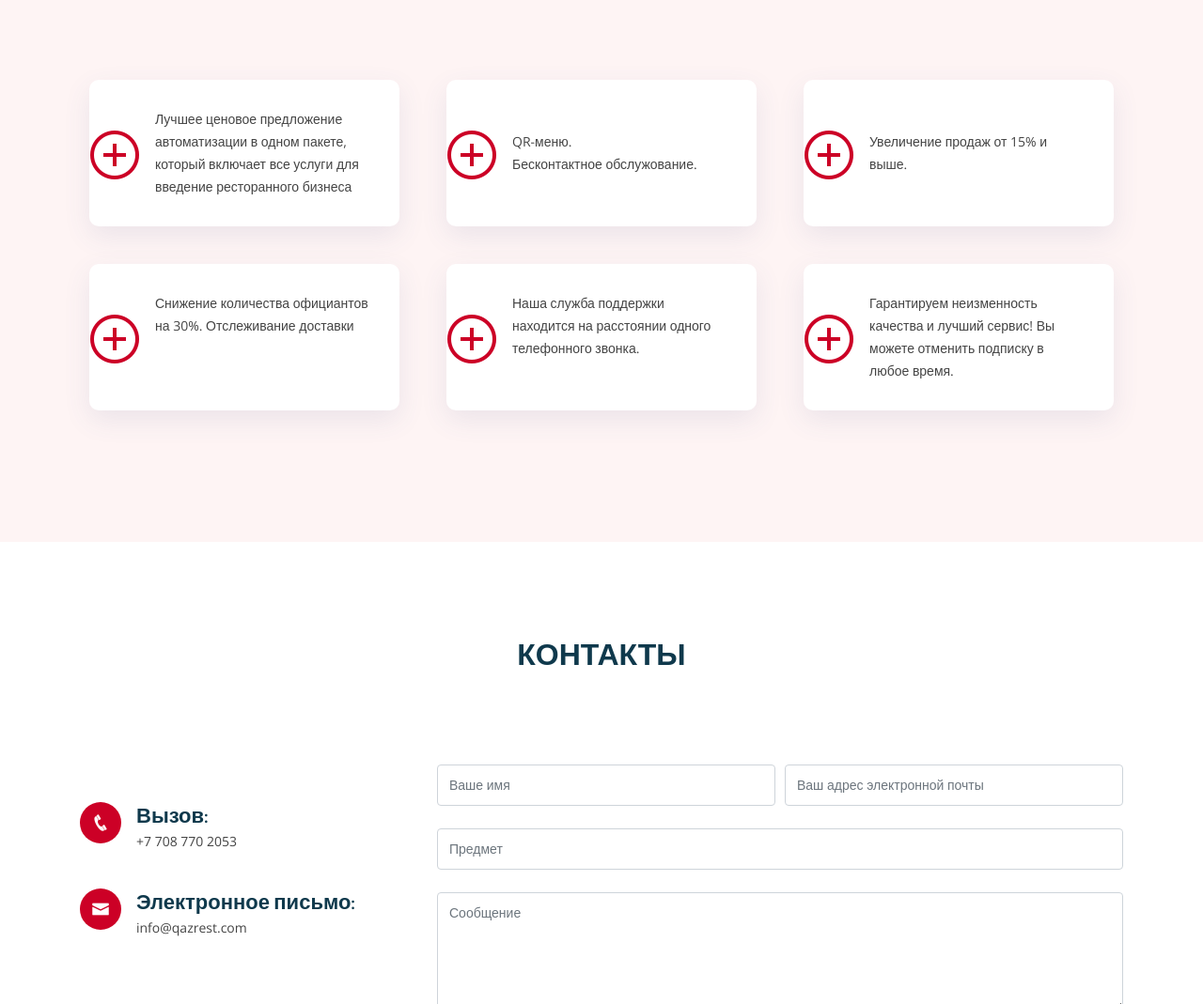
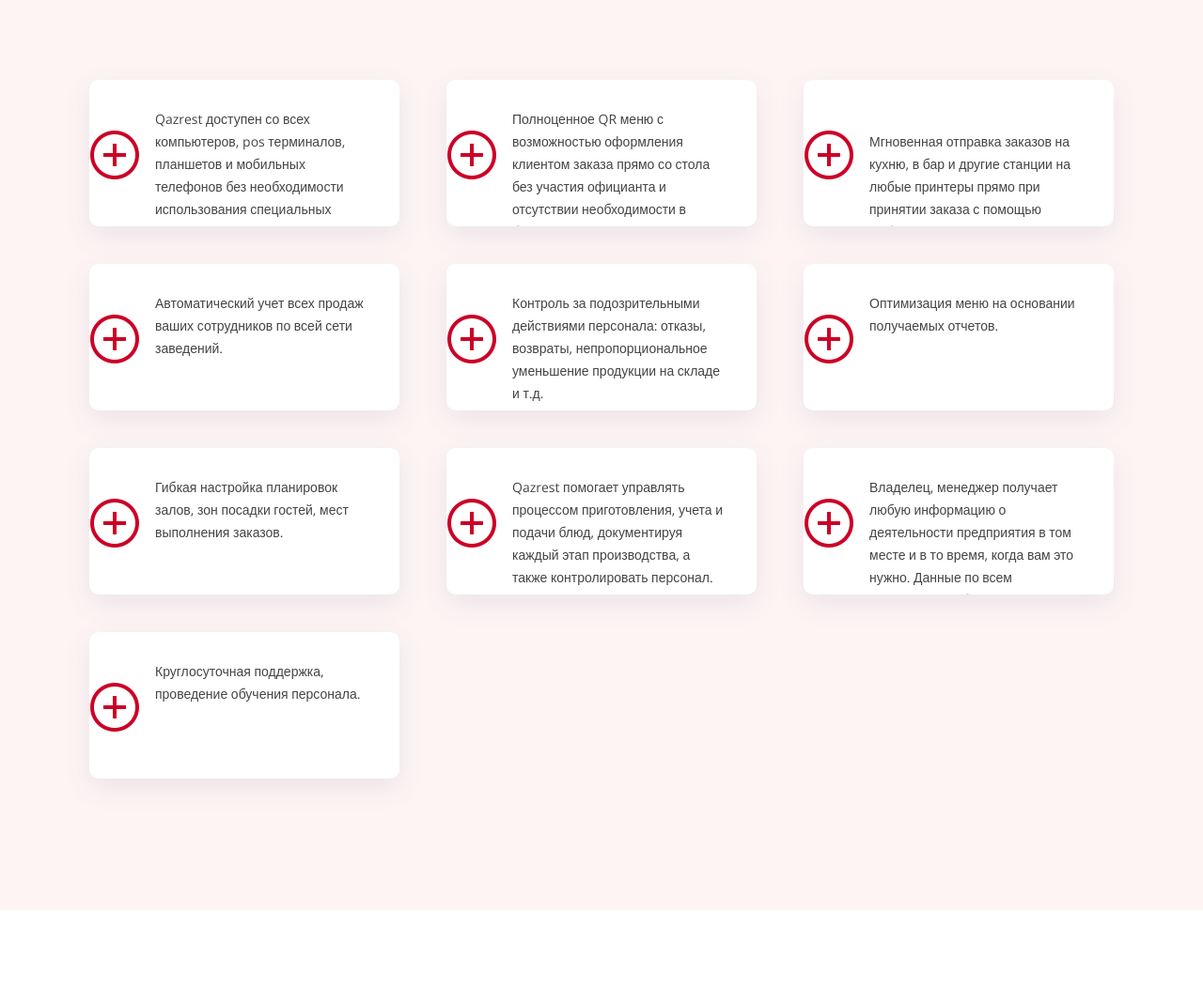
Before and after one commit to Aibekabdi/aibekabdi.github.io, a plain HTML site: page index.html in a window 1280 px wide. Shown: the part 2860-3929 px from the top of the page at 94% size. Drawn offline with nearby package versions, Linux system fonts and the light colour scheme.

Commit message:
changed services

```diff
--- a/index.html
+++ b/index.html
@@ -173,13 +173,13 @@
                     <div class="col-lg-4 col-md-6">
                         <div class="icon-box">
                             <div class="icon"><i class="las la-plus-circle" style="color: #cc0026;"></i></div>
-                            <p class="description">Лучшее ценовое предложение автоматизации в одном пакете, который включает все услуги для введение  ресторанного бизнеса</p>
+                            <p class="description">Qazrest доступен со всех компьютеров, pos терминалов, планшетов и мобильных телефонов без необходимости использования специальных устройств.</p>
                         </div>
                     </div>
                     <div class="col-lg-4 col-md-6">
                         <div class="icon-box">
                             <div class="icon"><i class="las la-plus-circle" style="color: #cc0026;"></i></div>
-                            <p class="description"><br />QR-меню. <br /> Бесконтактное обслужование.</p>
+                            <p class="description">Полноценное QR меню с возможностью оформления клиентом заказа прямо со стола без участия официанта и отсутствии необходимости в бумажном меню.</p>
                         </div>
                     </div>
 
@@ -187,26 +187,53 @@
                         <div class="icon-box">
                             <div class="icon"><i class="las la-plus-circle" style="color: #cc0026;"></i></div>
                             <br />
-                            <p class="description">Увеличение продаж от 15% и выше.</p>
+                            <p class="description">Мгновенная отправка заказов на кухню, в бар и другие станции на любые принтеры прямо при принятии заказа с помощью мобильного приложения.</p>
                         </div>
                     </div>
                     <div class="col-lg-4 col-md-6" data-wow-delay="0.1s">
                         <div class="icon-box">
                             <div class="icon"><i class="las la-plus-circle" style="color: #cc0026;"></i></div>
-                            <p class="description">Снижение количества официантов на 30%. Отслеживание доставки</p>
+                            <p class="description">Автоматический учет всех продаж ваших сотрудников по всей сети заведений.</p>
                         </div>
                     </div>
 
                     <div class="col-lg-4 col-md-6" data-wow-delay="0.2s">
                         <div class="icon-box">
                             <div class="icon"><i class="las la-plus-circle" style="color: #cc0026;"></i></div>
-                            <p class="description">Наша служба поддержки находится на расстоянии одного телефонного звонка.</p>
+                            <p class="description">Контроль за подозрительными действиями персонала: отказы, возвраты, непропорциональное уменьшение продукции на складе и т.д.</p>
                         </div>
                     </div>
                     <div class="col-lg-4 col-md-6" data-wow-delay="0.2s">
                         <div class="icon-box">
                             <div class="icon"><i class="las la-plus-circle" style="color: #cc0026;"></i></div>
-                            <p class="description">Гарантируем неизменность качества и лучший сервис! Вы можете отменить подписку в любое время.</p></p>
+                            <p class="description">Оптимизация меню на основании получаемых отчетов.</p>
+                        </div>
+                    </div>
+
+                    <div class="col-lg-4 col-md-6" data-wow-delay="0.2s">
+                        <div class="icon-box">
+                            <div class="icon"><i class="las la-plus-circle" style="color: #cc0026;"></i></div>
+                            <p class="description">Гибкая настройка планировок залов, зон посадки гостей, мест выполнения заказов.</p>
+                        </div>
+                    </div>
+
+                    <div class="col-lg-4 col-md-6" data-wow-delay="0.2s">
+                        <div class="icon-box">
+                            <div class="icon"><i class="las la-plus-circle" style="color: #cc0026;"></i></div>
+                            <p class="description">Qazrest помогает управлять процессом приготовления, учета и подачи блюд, документируя каждый этап производства, а также контролировать персонал. «Умные» технологические карты и гибкая мотивация всех сотрудников заведения позволят вам добиться стабильно высокого качества вашей кухни.</p>
+                        </div>
+                    </div>
+
+                    <div class="col-lg-4 col-md-6" data-wow-delay="0.2s">
+                        <div class="icon-box">
+                            <div class="icon"><i class="las la-plus-circle" style="color: #cc0026;"></i></div>
+                            <p class="description">Владелец, менеджер получает любую информацию о деятельности предприятия в том месте и в то время, когда вам это нужно. Данные по всем направлениям бизнеса доступны в режиме реального времени, вы всегда сможете оперативно оценить реальную ситуацию и быстро принять необходимые меры. Формирование наглядных отчетов за любой период времени по всем направлениям деятельности.</p></p>
+                        </div>
+                    </div>
+                    <div class="col-lg-4 col-md-6" data-wow-delay="0.2s">
+                        <div class="icon-box">
+                            <div class="icon"><i class="las la-plus-circle" style="color: #cc0026;"></i></div>
+                            <p class="description">Круглосуточная поддержка, проведение обучения персонала.</p>
                         </div>
                     </div>
                 </div>
```
